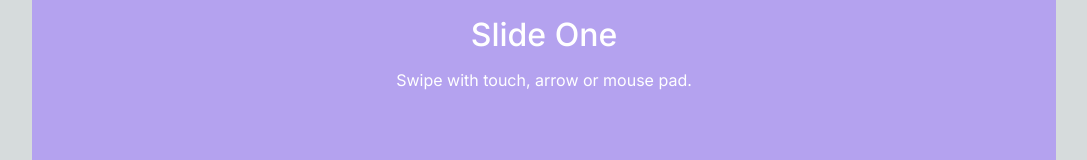
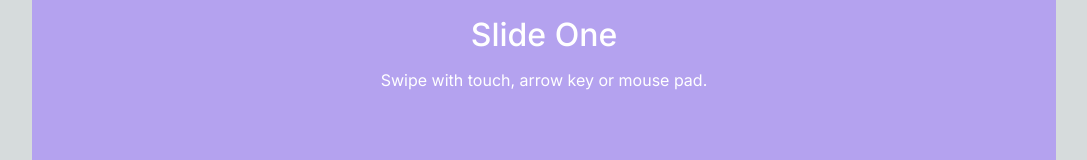
Before and after one commit to anthonyss09/responsive-slider-nextjs, a Next.js app in the folder client/: page / in a window 1280 px wide. Shown: the part 367-527 px from the top of the page, without its empty margins (96-1183 px from the left). Built offline with nearby package versions, Linux system fonts and the light colour scheme.

Commit message:
test edit slide

```diff
--- a/client/app/components/Slide.js
+++ b/client/app/components/Slide.js
@@ -4,7 +4,7 @@ export default function Slide({ slideNumber }) {
       <span>
         {" "}
         <p className="slide-number-p">Slide {slideNumber}</p>
-        <p>Swipe with touch, arrow or mouse pad.</p>
+        <p>Swipe with touch, arrow key or mouse pad.</p>
       </span>
     </div>
   );
```
